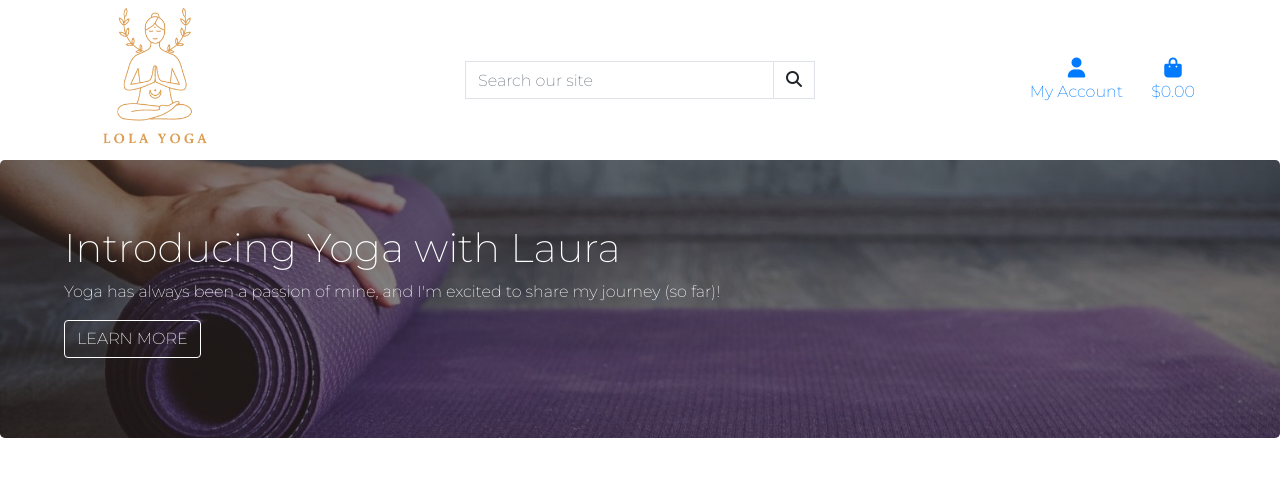
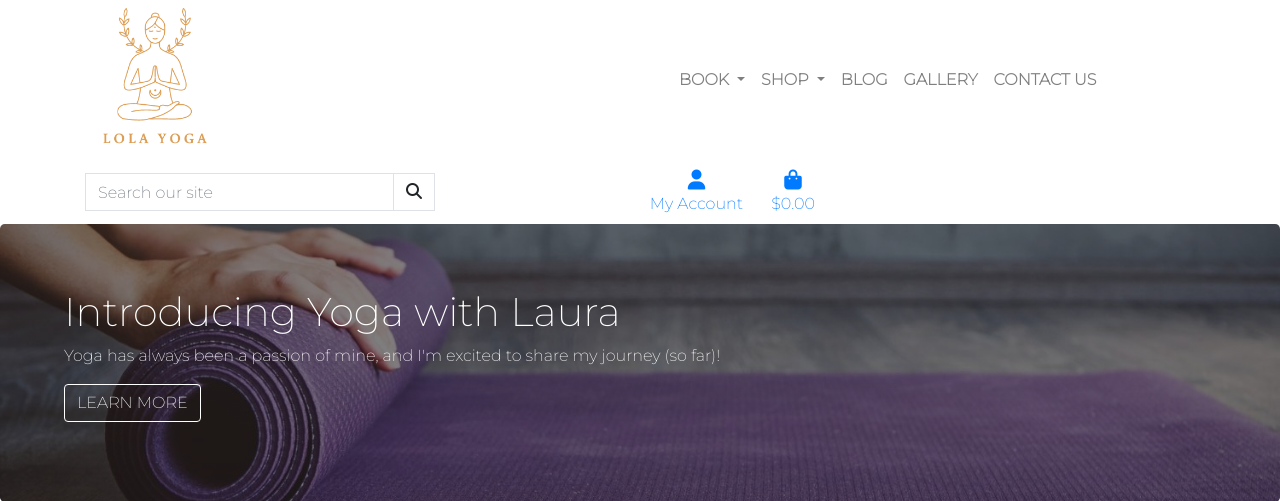
Before and after one commit to laura-ash/yoga-shop, a Django app: page / in a window 1280 px wide. Shown: the top 501 px of the page. Run offline with Django 3.2, Linux system fonts and the light colour scheme; some libraries are stand-ins or nearby versions.

Commit message:
Added nav bar

```diff
--- a/static/css/base.css
+++ b/static/css/base.css
@@ -27,3 +27,11 @@ body {
     color: #fff;
     border-color: #fff;
 }
+
+/* Nav bar */
+
+#nav {
+    text-transform: uppercase;
+    color: #363636;
+    font-weight: bold;
+}
--- a/templates/base.html
+++ b/templates/base.html
@@ -38,12 +38,17 @@
   <body>
         <header class="">
             <div class="container">
-                <div class="row">
-                    <div class="col-12 col-lg-4 my-auto py-1 py-lg-0 text-center text-lg-left">
+                <div class="row d-flex align-items-center">
+                    <div class="col-sm-6">
                         <a href="{% url 'home' %}">
                             <img src="{{ MEDIA_URL }}lola-yoga-logo.png" id="logo">
                         </a>
                     </div>
+                    <div class="col-sm-6">
+                        {% include 'includes/main-nav.html' %}
+                    </div>
+                </div>
+                <div class="row">
                     <div class="col-12 col-lg-4 my-auto py-1 py-lg-0 text-center text-lg-left">
                         <form method="GET" action="">
                             <div class="input-group w-100">
--- a/templates/includes/main-nav.html
+++ b/templates/includes/main-nav.html
@@ -0,0 +1,35 @@
+<nav class="navbar navbar-expand-lg navbar-light sticky" id="nav">
+    <a class="navbar-toggler cta" type="button" data-toggle="collapse" data-target="#navbarNav" aria-controls="navbarNav" aria-expanded="false"
+    aria-label="Toggle navigation" aria-label="Toggle navbar">
+        <span class="navbar-toggler-icon"></span>
+    </a>
+    <div class="collapse navbar-collapse flex-container" id="navbarNav">
+        <ul class="navbar-nav navbar-center">
+            <li class="nav-item dropdown">
+                <a class="nav-link dropdown-toggle" href="#" id="navbarDropdown" role="button" data-toggle="dropdown" aria-haspopup="true" aria-expanded="false">
+                Book
+                </a>
+                <div class="dropdown-menu" aria-labelledby="navbarDropdown">
+                <a class="dropdown-item" href="#">Classes</a>
+                <a class="dropdown-item" href="#">Workshops</a>
+            </li>
+            <li class="nav-item dropdown">
+                <a class="nav-link dropdown-toggle" href="#" id="navbarDropdown" role="button" data-toggle="dropdown" aria-haspopup="true" aria-expanded="false">
+                Shop
+                </a>
+                <div class="dropdown-menu" aria-labelledby="navbarDropdown">
+                <a class="dropdown-item" href="#">Yoga Mats</a>
+                <a class="dropdown-item" href="#">Clothing</a>
+            </li>
+            <li class="nav-item">
+                <a class="nav-link mobile-hide" href="#history">Blog</a>
+            </li>
+            <li class="nav-item">
+                <a class="nav-link mobile-hide" href="#gallery-pub">Gallery</a>
+            </li>
+            <li class="nav-item">
+                <a class="nav-link" href="#contact-us">Contact Us</a>
+            </li>
+        </ul>
+    </div>
+</nav>
```
Also changed, not shown: templates/includes/mobile-header.html (deleted).
